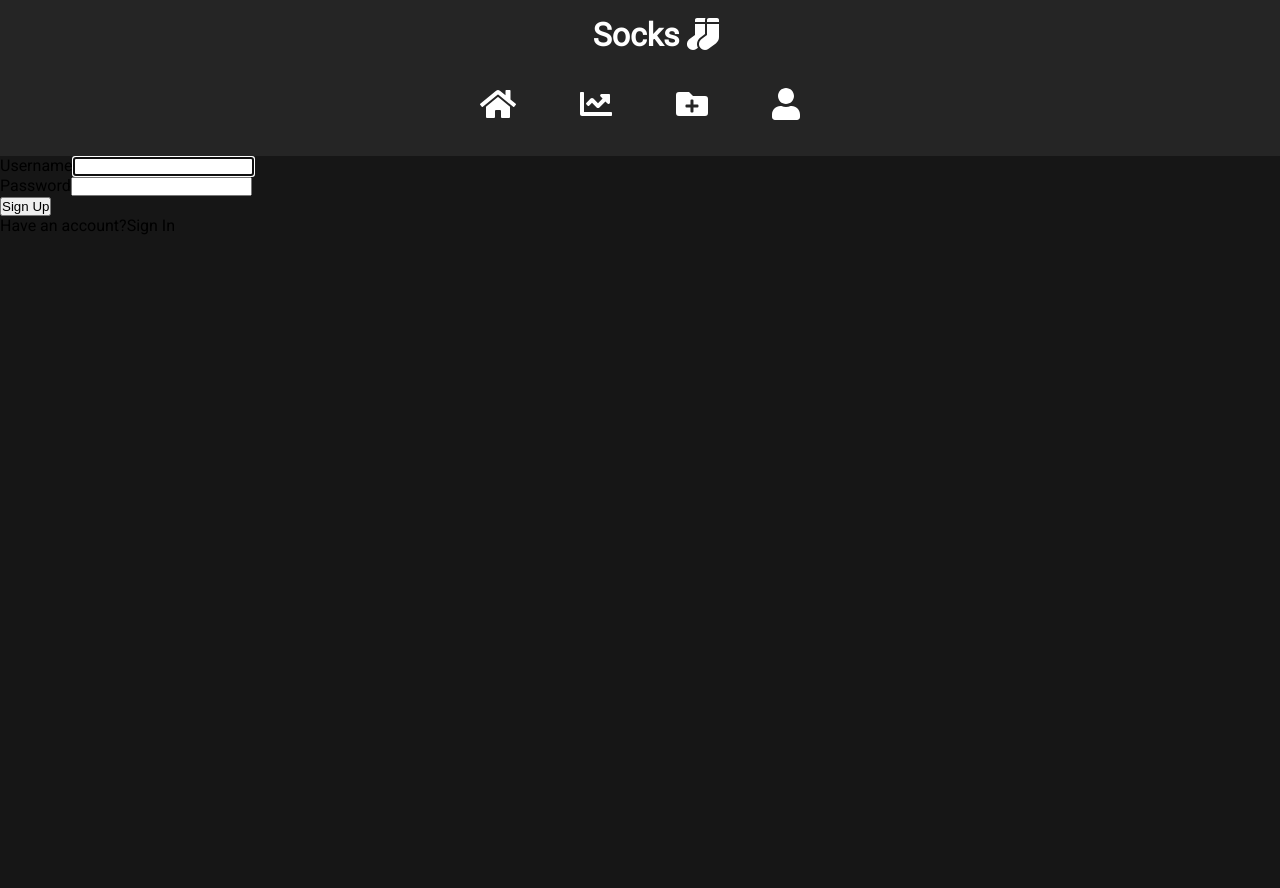
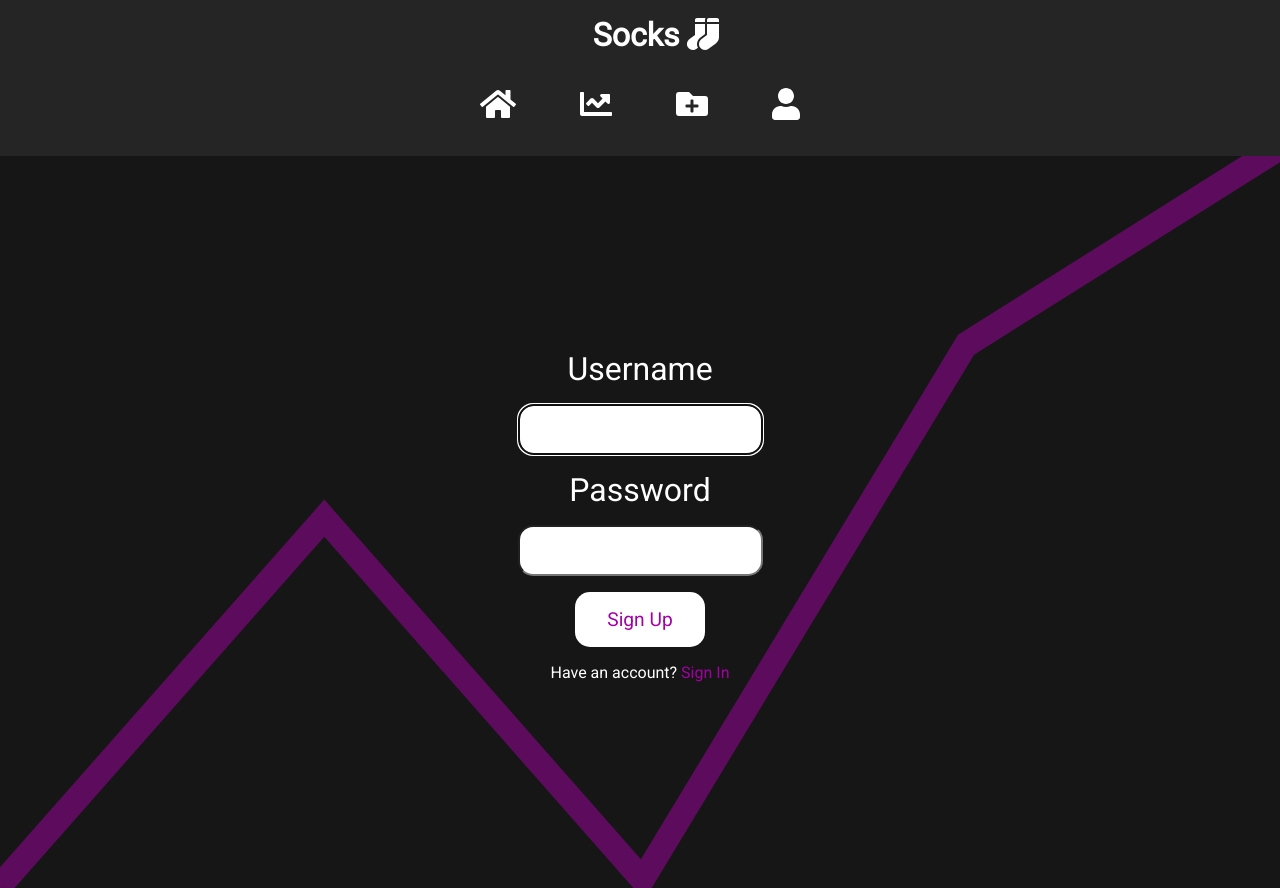
Before and after one commit to ashley-ag/Socks, a React (Create React App) app in the folder client/: page /login in a window 1280 px wide. Before the commit the page ends 800 px from the top, so only its background shows below. Built offline with nearby package versions, Linux system fonts and the light colour scheme; no server answers.

Commit message:
styled login page and logout page

```diff
--- a/client/src/components/Hero.js
+++ b/client/src/components/Hero.js
@@ -1,14 +1,52 @@
-import React from 'react';
+import React from "react";
+import styled from "styled-components";
+import { FontAwesomeIcon } from "@fortawesome/react-fontawesome";
+import { faSocks } from "@fortawesome/free-solid-svg-icons";
 
-const Hero = ({handleLogout}) => {
-    return(
-        <section className='hero'>
-            <nav>
-                <h2>Welcome</h2>
-                <button onClick={handleLogout}>Logout</button>
-            </nav>
-        </section>
-    );
+const Hero = ({ handleLogout }) => {
+  return (
+    <StyledSec className="hero">
+      <nav>
+        <h2>
+          Socks <FontAwesomeIcon icon={faSocks} />
+        </h2>
+        <button onClick={handleLogout}>Logout</button>
+      </nav>
+    </StyledSec>
+  );
 };
 
+const StyledSec = styled.section`
+  min-height: 90vh;
+  display: flex;
+  justify-content: center;
+  align-items: center;
+  color: white;
+  font-size: 2rem;
+  nav {
+    display: flex;
+    flex-direction: column;
+    justify-content: center;
+    align-items: center;
+    h2 {
+      margin: 3rem;
+    }
+    button {
+      font-family: "Roboto", sans-serif;
+      font-size: 1.2rem;
+      padding: 1rem 2rem;
+      background: white;
+      border: none;
+      border-radius: 15px;
+      color: #a300a3;
+      transition: all ease 0.5s;
+      cursor: pointer;
+      &:hover {
+        background: #a300a3;
+        color: white;
+      }
+    }
+  }
+`;
+
 export default Hero;
--- /dev/null
+++ b/client/src/components/Line.js
@@ -0,0 +1,31 @@
+import React from "react";
+import styled from "styled-components";
+import { motion } from "framer-motion";
+
+const Line = () => {
+  return (
+    <LineSvg
+      viewBox="0 0 730 424"
+      fill="none"
+      xmlns="http://www.w3.org/2000/svg"
+    >
+      <motion.path
+        initial={{ pathLength: 0, pathOffset: 1 }}
+        animate={{ pathLength: 1, pathOffset: 0 }}
+        transition={{ duration: 4 }}
+        d="M1.91813 424L0 420.075L184.931 210.336L366.255 416.372L550.062 112.362L550.391 112.156L728.774 0L730 4.52501L551.945 116.473L366.655 422.933L184.929 216.439L1.91813 424Z"
+        stroke="#A300A3"
+        strokeOpacity="0.5"
+        strokeWidth="10"
+      />
+    </LineSvg>
+  );
+};
+
+const LineSvg = styled.svg`
+  position: absolute;
+  left: 0;
+  z-index: -1;
+`;
+
+export default Line;
--- a/client/src/components/Login.js
+++ b/client/src/components/Login.js
@@ -1,4 +1,6 @@
 import React from "react";
+import styled from "styled-components";
+import Line from "./Line";
 
 const Login = (props) => {
   const {
@@ -16,7 +18,7 @@ const Login = (props) => {
 
   return (
     <section className="login">
-      <div className="loginContainer">
+      <StyledDiv className="loginContainer">
         <label>Username</label>
         <input
           type="text"
@@ -40,7 +42,7 @@ const Login = (props) => {
               <button onClick={handleLogin}>Sign In</button>
               <p>
                 Don't have an account?
-                <span onClick={() => setHasAccount(!hasAccount)}>Sign Up</span>
+                <span onClick={() => setHasAccount(!hasAccount)}> Sign Up</span>
               </p>
             </>
           ) : (
@@ -48,14 +50,65 @@ const Login = (props) => {
               <button onClick={handleSignup}>Sign Up</button>
               <p>
                 Have an account?
-                <span onClick={() => setHasAccount(!hasAccount)}>Sign In</span>
+                <span onClick={() => setHasAccount(!hasAccount)}> Sign In</span>
               </p>
             </>
           )}
         </div>
-      </div>
+        <Line />
+      </StyledDiv>
     </section>
   );
 };
 
+const StyledDiv = styled.div`
+  min-height: 90vh;
+  max-height: 90vh;
+  overflow: hidden;
+  display: flex;
+  flex-direction: column;
+  justify-content: center;
+  align-items: center;
+  color: white;
+  input {
+    padding: 1rem 2rem;
+    border-radius: 15px;
+    margin: 1rem;
+  }
+  label {
+    font-size: 2rem;
+  }
+  button {
+    font-family: "Roboto", sans-serif;
+    font-size: 1.2rem;
+    padding: 1rem 2rem;
+    background: white;
+    border: none;
+    border-radius: 15px;
+    color: #a300a3;
+    transition: all ease 0.5s;
+    cursor: pointer;
+    &:hover {
+      background: #a300a3;
+      color: white;
+    }
+  }
+  .btnContainer {
+    display: flex;
+    flex-direction: column;
+    justify-content: center;
+    align-items: center;
+    p {
+      margin-top: 1rem;
+    }
+    span {
+      cursor: pointer;
+      color: #a300a3;
+      &:hover {
+        text-decoration: underline;
+      }
+    }
+  }
+`;
+
 export default Login;
```
Also changed, not shown: client/src/images/invest.svg.
